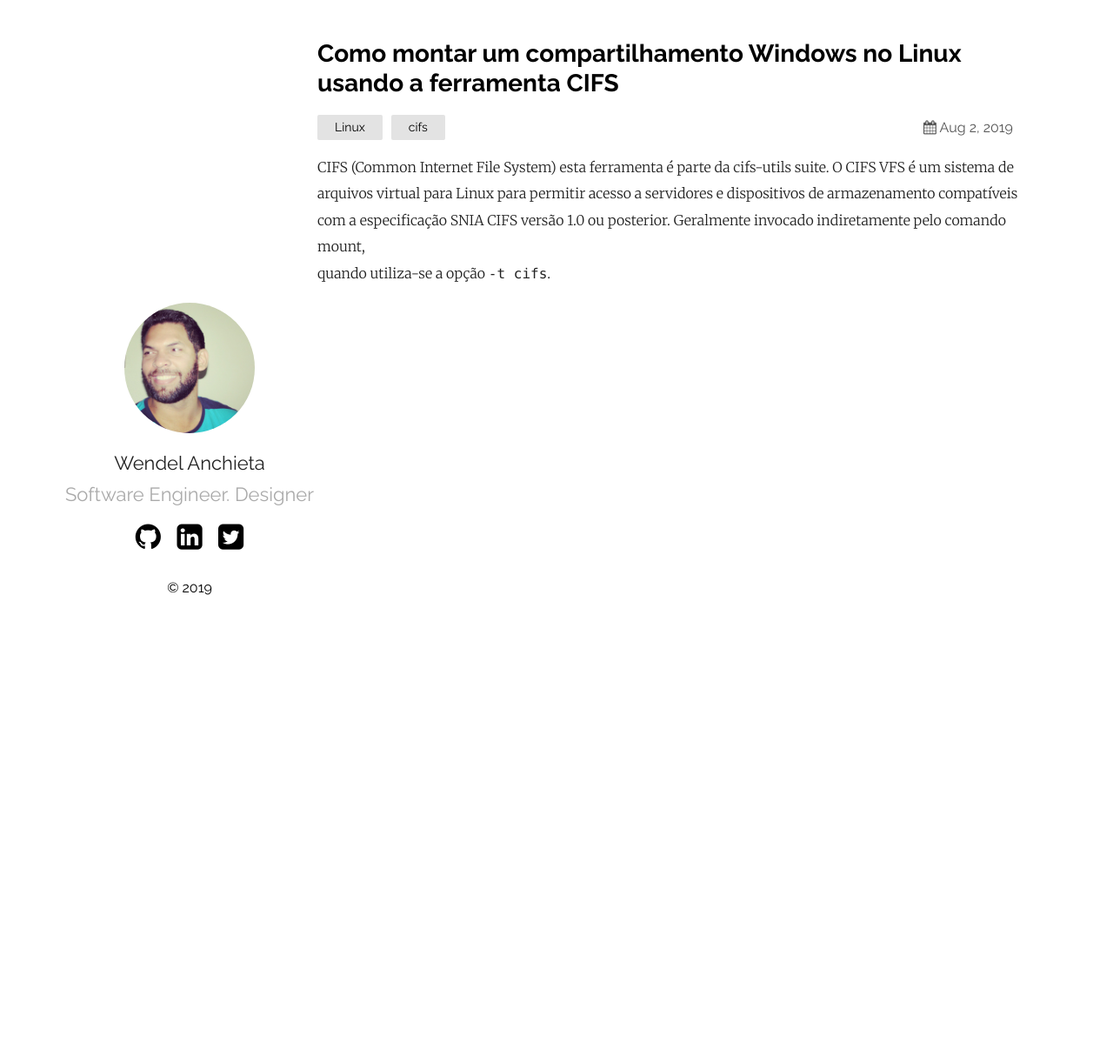
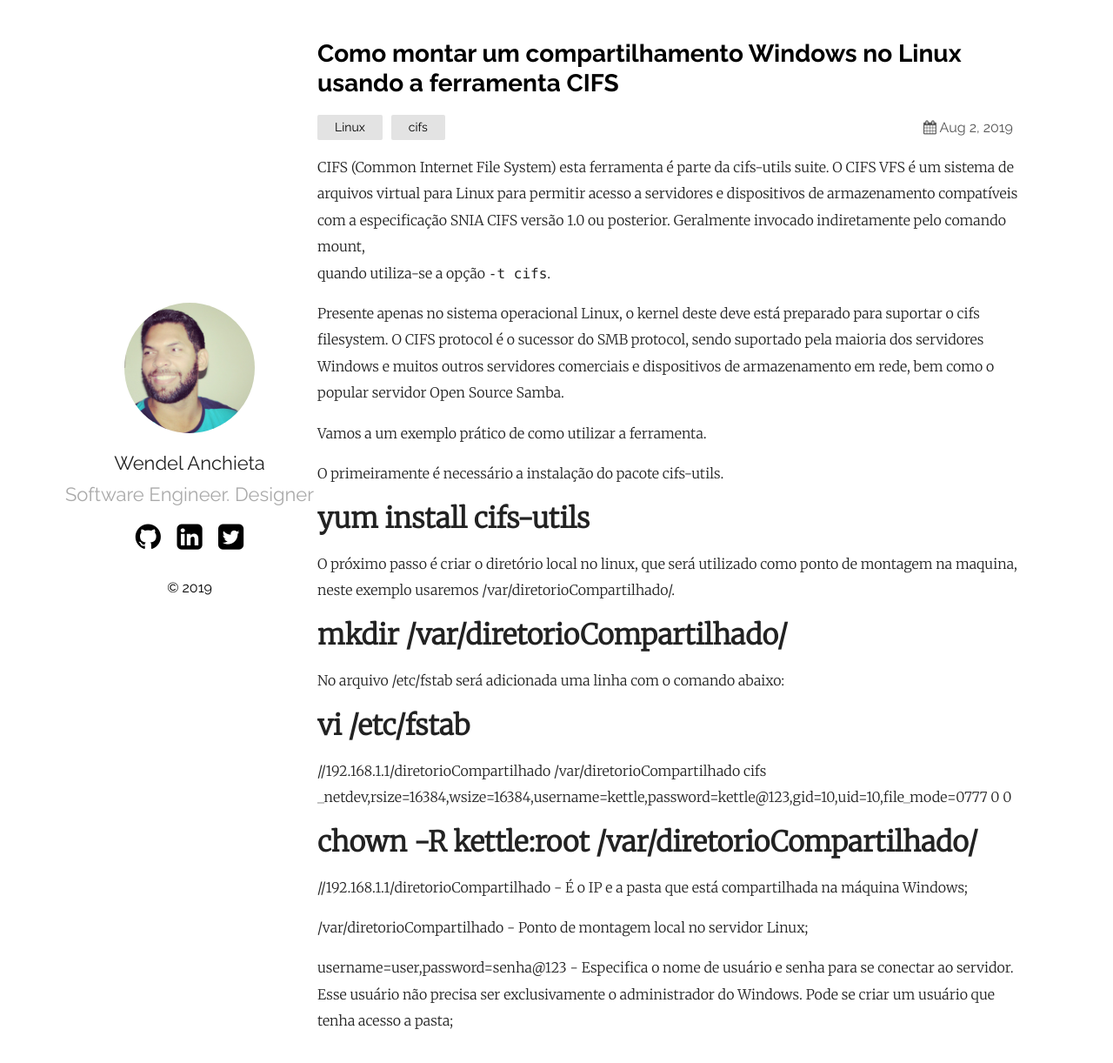
Before and after one commit to wendelanchieta/wendelanchieta.github.io, a Jekyll site: the page built from _posts/2019-08-02-compartilhamento -Linux-cifs.markdown, in a window 1280 px wide and 1234 px high. Shown: the top 1222 px of the window at 87% size. Built offline with Jekyll 4.4.1, drawn with Linux system fonts in a browser that asks for light colours.

Commit message:
Atualizando o post de compartilhamento Windows no Linux
Atualizando o post Como montar um compartilhamento Windows no Linux usando a ferramenta CIFS

```diff
--- a/_posts/2019-08-02-compartilhamento -Linux-cifs.markdown
+++ b/_posts/2019-08-02-compartilhamento -Linux-cifs.markdown
@@ -8,3 +8,29 @@ CIFS (Common Internet File System) esta ferramenta é parte da cifs-utils suite.
 O CIFS VFS é um sistema de arquivos virtual para Linux para permitir acesso a servidores e dispositivos de armazenamento
 compatíveis com a especificação SNIA CIFS versão 1.0 ou posterior. Geralmente invocado indiretamente pelo comando mount,
 quando utiliza-se a opção ``-t cifs``.
+
+Presente apenas no sistema operacional Linux, o kernel deste deve está preparado para suportar o cifs filesystem. O CIFS protocol é o sucessor do SMB protocol, sendo suportado pela maioria dos servidores Windows e muitos outros servidores comerciais e dispositivos de armazenamento em rede, bem como o popular servidor Open Source Samba.
+
+Vamos a um exemplo prático de como utilizar a ferramenta.
+
+O primeiramente é necessário a instalação do pacote cifs-utils.
+
+# yum install cifs-utils
+
+O próximo passo é criar o diretório local no linux, que será utilizado como ponto de montagem na maquina, neste exemplo usaremos /var/diretorioCompartilhado/.
+
+# mkdir /var/diretorioCompartilhado/
+
+No arquivo /etc/fstab será adicionada uma linha com o comando abaixo:
+
+# vi /etc/fstab
+
+//192.168.1.1/diretorioCompartilhado /var/diretorioCompartilhado cifs _netdev,rsize=16384,wsize=16384,username=kettle,password=kettle@123,gid=10,uid=10,file_mode=0777 0 0
+
+# chown -R kettle:root /var/diretorioCompartilhado/
+
+//192.168.1.1/diretorioCompartilhado - É o IP e a pasta que está compartilhada na máquina Windows;
+
+/var/diretorioCompartilhado - Ponto de montagem local no servidor Linux;
+
+username=user,password=senha@123 - Especifica o nome de usuário e senha para se conectar ao servidor. Esse usuário não precisa ser exclusivamente o administrador do Windows. Pode se criar um usuário que tenha acesso a pasta;
```
